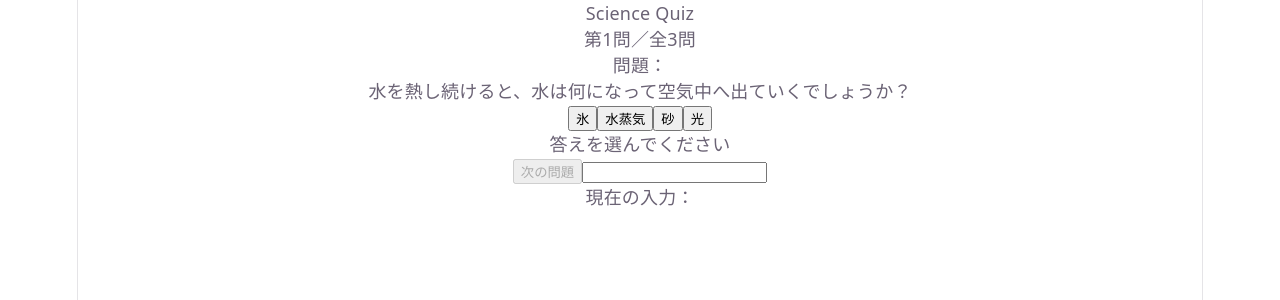
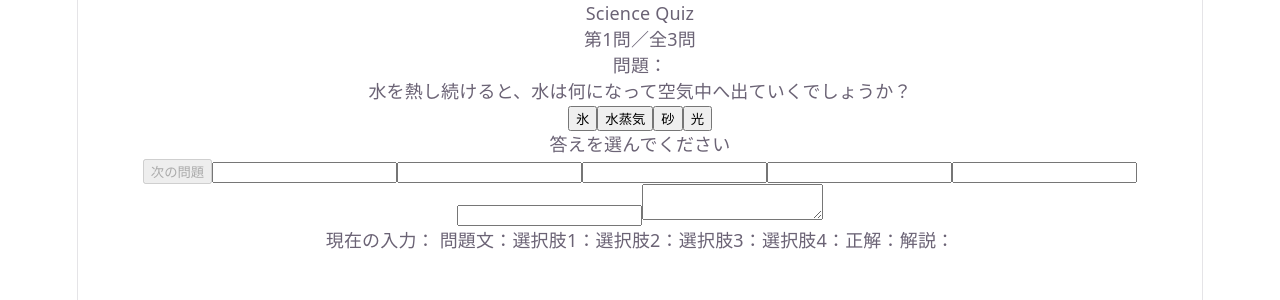
Before and after one commit to MurakiXi/pg-training, a React (Vite) app in the folder react-quiz/: page / in a window 1280 px wide. Shown: the top 300 px of the page. Built offline with nearby package versions, Linux system fonts and the light colour scheme.

Commit message:
feat: add controlled inputs for new question data

```diff
--- a/react-quiz/src/App.tsx
+++ b/react-quiz/src/App.tsx
@@ -52,6 +52,38 @@ function App() {
 
   const [inputStatement, setInputStatement] =
     useState<string>("")
+
+  const [inputChoice1, setInputChoice1] =
+    useState<string>("")
+
+  const [inputChoice2, setInputChoice2] =
+    useState<string>("")
+
+  const [inputChoice3, setInputChoice3] =
+    useState<string>("")
+
+  const [inputChoice4, setInputChoice4] =
+    useState<string>("")
+
+  const choices = [
+  inputChoice1,
+  inputChoice2,
+  inputChoice3,
+  inputChoice4,
+  ]
+
+  const [inputCorrectAnswer, setInputCorrectAnswer] =
+    useState<string>("")
+
+  const [inputReasonText, setInputReasonText] =
+    useState<string>("")
+
+  const newQuestion: Question = {
+    statement: inputStatement,
+    choices: choices,
+    correctAnswer: inputCorrectAnswer,
+    reasonText: inputReasonText
+  }
 
   function handleSelectAnswer(choice: string) {
     setSelectedAnswer(choice)
@@ -111,12 +143,57 @@ function App() {
           )}
 
         <input
-  value={inputStatement}
-  onChange={(event) => {
-      setInputStatement(event.target.value)
-  }}
+          value={inputStatement}
+          onChange={(event) => {
+            setInputStatement(event.target.value)
+          }}
         />
-        <p>現在の入力：{inputStatement}</p>
+        <input
+          value={inputChoice1}
+          onChange={(event) => {
+            setInputChoice1(event.target.value)
+          }}
+        />
+        <input
+          value={inputChoice2}
+          onChange={(event) => {
+            setInputChoice2(event.target.value)
+          }}
+        />
+        <input
+          value={inputChoice3}
+          onChange={(event) => {
+            setInputChoice3(event.target.value)
+          }}
+        />
+        <input
+          value={inputChoice4}
+          onChange={(event) => {
+            setInputChoice4(event.target.value)
+          }}
+        />
+        <input
+          value={inputCorrectAnswer}
+          onChange={(event) => {
+            setInputCorrectAnswer(event.target.value)
+          }}
+        />
+        <textarea
+          value={inputReasonText}
+          onChange={(event) => {
+            setInputReasonText(event.target.value)
+          }}
+        />
+
+        <p>現在の入力：
+          問題文：{inputStatement}
+          選択肢1：{inputChoice1}
+          選択肢2：{inputChoice2}
+          選択肢3：{inputChoice3}
+          選択肢4：{inputChoice4}
+          正解：{inputCorrectAnswer}
+          解説：{inputReasonText}
+        </p>
       </main>
     </>
   )
```
Also changed, not shown: 1 other file (tests, documents, lock files or other folders).
